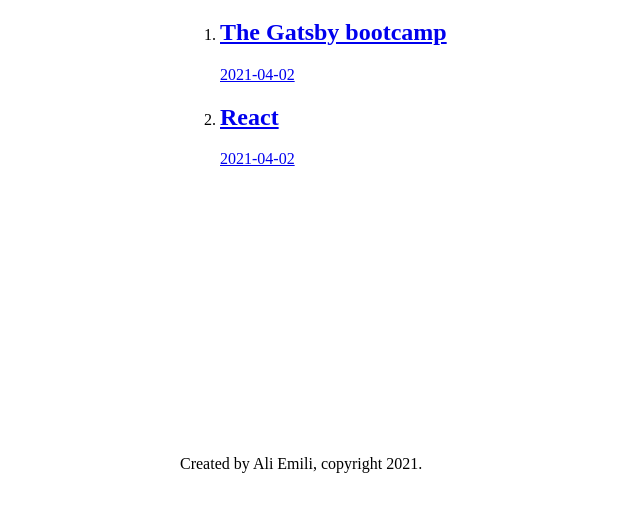
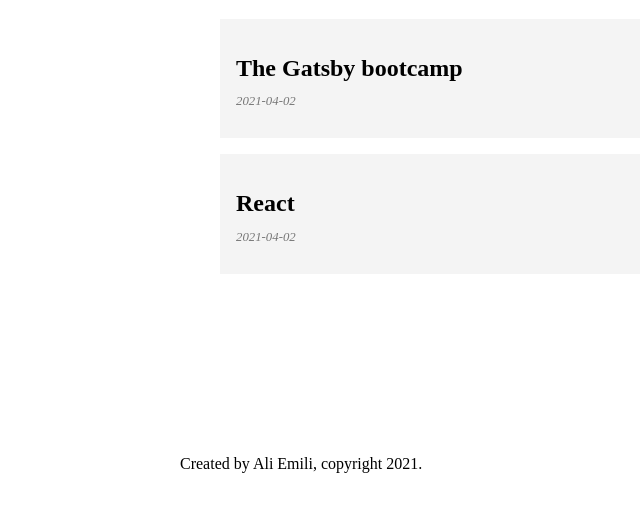
Before and after one commit to AliEmili/gatsbyjs-freecodecamp-course, a Gatsby site: page /blog in a window 1280 px wide. Shown: the part 335-846 px from the top of the page, without its empty margins (85-725 px from the left). Built offline with nearby package versions, Linux system fonts and the light colour scheme; Gatsby itself is replaced by a stand-in of ours.

Commit message:
add some stylings

```diff
--- a/src/components/footer.js
+++ b/src/components/footer.js
@@ -1,6 +1,7 @@
 import React from "react"
 import { graphql, useStaticQuery } from "gatsby"
 
+import * as footerStyles from "./footer.module.scss"
 const Footer = () => {
   const data = useStaticQuery(graphql`
     query {
@@ -13,7 +14,7 @@
   `)
 
   return (
-    <footer>
+    <footer className={footerStyles.footer}>
       <p>Created by {data.site.siteMetadata.author}, copyright 2021.</p>
     </footer>
   )
--- /dev/null
+++ b/src/components/footer.module.scss
@@ -0,0 +1,3 @@
+.footer {
+  margin-top: 3rem;
+}
--- a/src/pages/blog.js
+++ b/src/pages/blog.js
@@ -3,6 +3,7 @@
 
 import Layout from "../components/layout"
 
+import * as blogStyles from "./blog.module.scss"
 const Blog = () => {
   const data = useStaticQuery(graphql`
     query {
@@ -25,10 +26,10 @@
   return (
     <Layout>
       <h1>Blog</h1>
-      <ol>
+      <ol className={blogStyles.posts}>
         {data.allMarkdownRemark.edges.map((edge, index) => {
           return (
-            <li key={index}>
+            <li className={blogStyles.post} key={index}>
               <Link to={`/blog/${edge.node.fields.slug}`}>
                 <h2>{edge.node.frontmatter.title}</h2>
                 <p>{edge.node.frontmatter.date}</p>
--- /dev/null
+++ b/src/pages/blog.module.scss
@@ -0,0 +1,26 @@
+.posts {
+  list-style-type: none;
+  margin: 0;
+  .post {
+    margin: 1rem 0;
+
+    a {
+      background: #f4f4f4;
+      color: #000000;
+      display: block;
+      padding: 1rem;
+      text-decoration: none;
+      &:hover {
+        background-color: #e4e4e4;
+      }
+    }
+    h2 {
+      margin-bottom: 0;
+    }
+    p {
+      color: #777777;
+      font-size: 0.8rem;
+      font-style: italic;
+    }
+  }
+}
```
